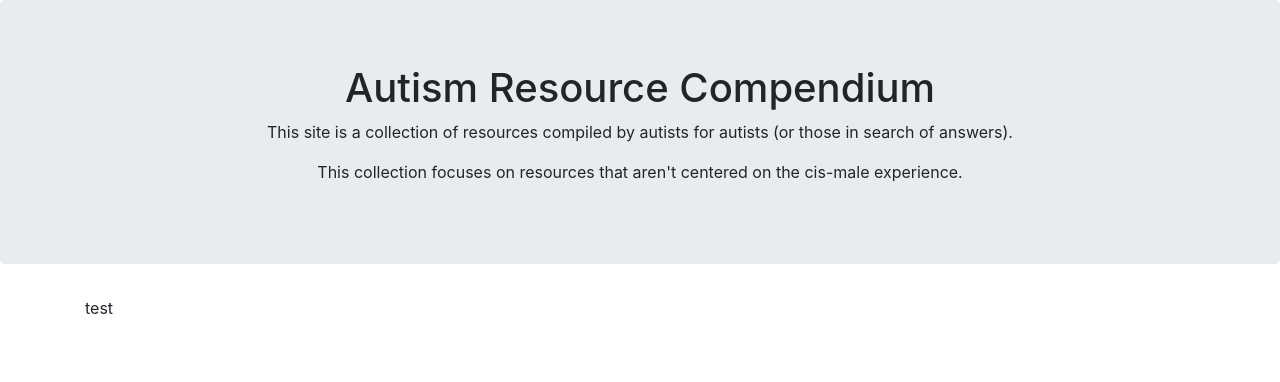
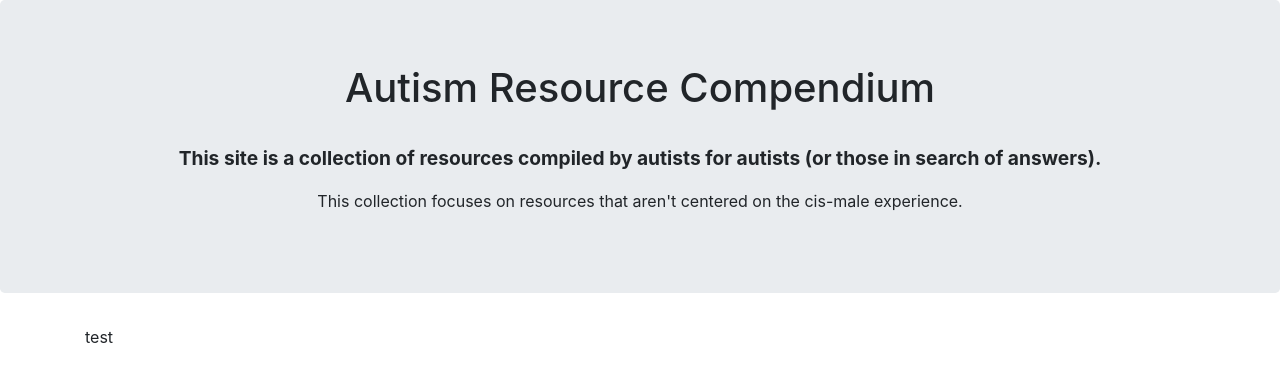
Before and after one commit to saschakala/autism_resource_frontend, a React (Create React App) app: page / in a window 1280 px wide. Shown: the top 382 px of the page. Built offline with nearby package versions, Linux system fonts and the light colour scheme; no server answers.

Commit message:
styled jumbotron font size and weight

```diff
--- a/src/components/JumboTron.js
+++ b/src/components/JumboTron.js
@@ -7,7 +7,8 @@ const JumboTron = () => {
         <Jumbotron align = "center">
             <Container>
             <h1 align="center">Autism Resource Compendium</h1>
-            <p>
+            <br></br>
+            <p style={{fontWeight: 'bold', fontSize: '1.2em'}}>
                 This site is a collection of resources compiled by autists for autists (or those in search of answers).
             </p>
 
```
Also changed, not shown: 1 other file (tests, documents, lock files or other folders).
